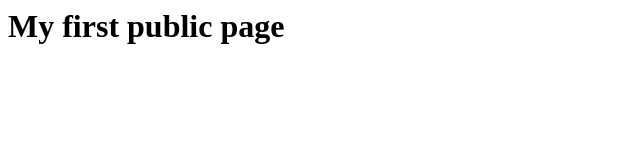
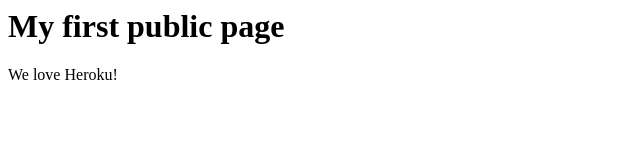
Before and after one commit to Shane-Lester/Webserver, a website: page public/index.html in a window 1280 px wide. Shown: the full height of the page, 0-640 px from the left. Drawn offline with Linux system fonts and the light colour scheme.

Commit message:
Added a p tag

```diff
--- a/public/index.html
+++ b/public/index.html
@@ -6,5 +6,6 @@
 </head>
 <body>
 	<h1>My first public page</h1>
+	<p>We love Heroku!</p>
 </body>
 </html>
```
